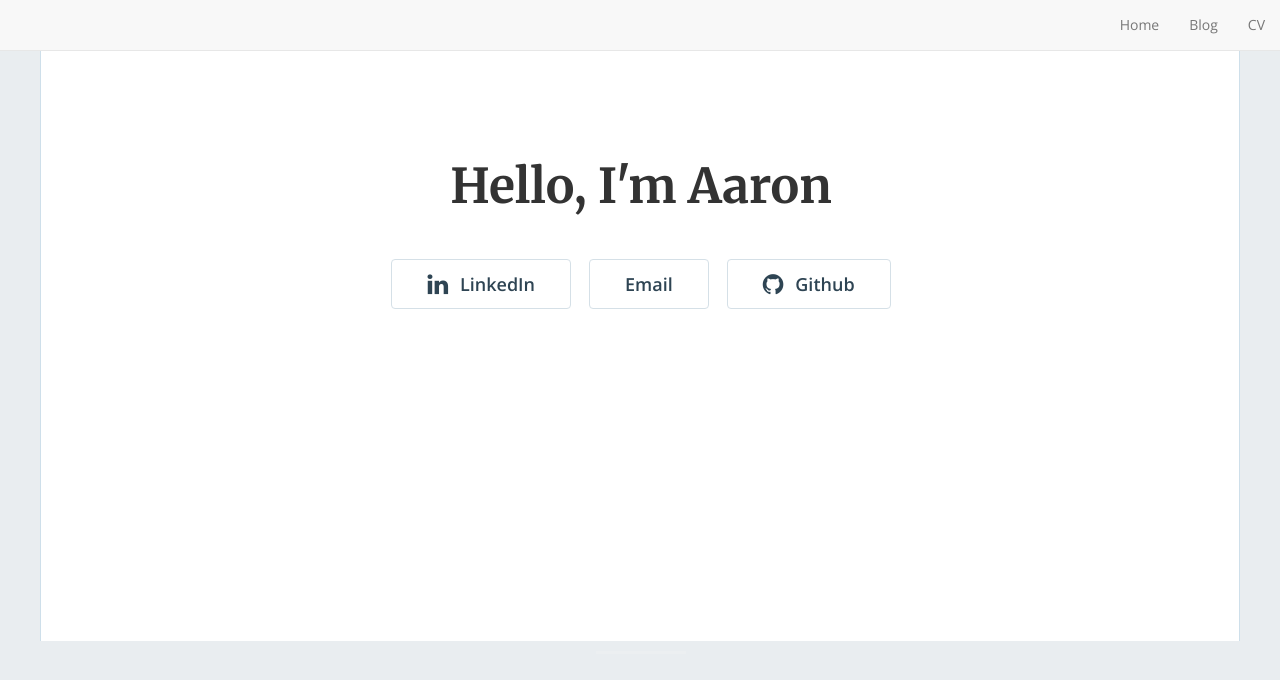
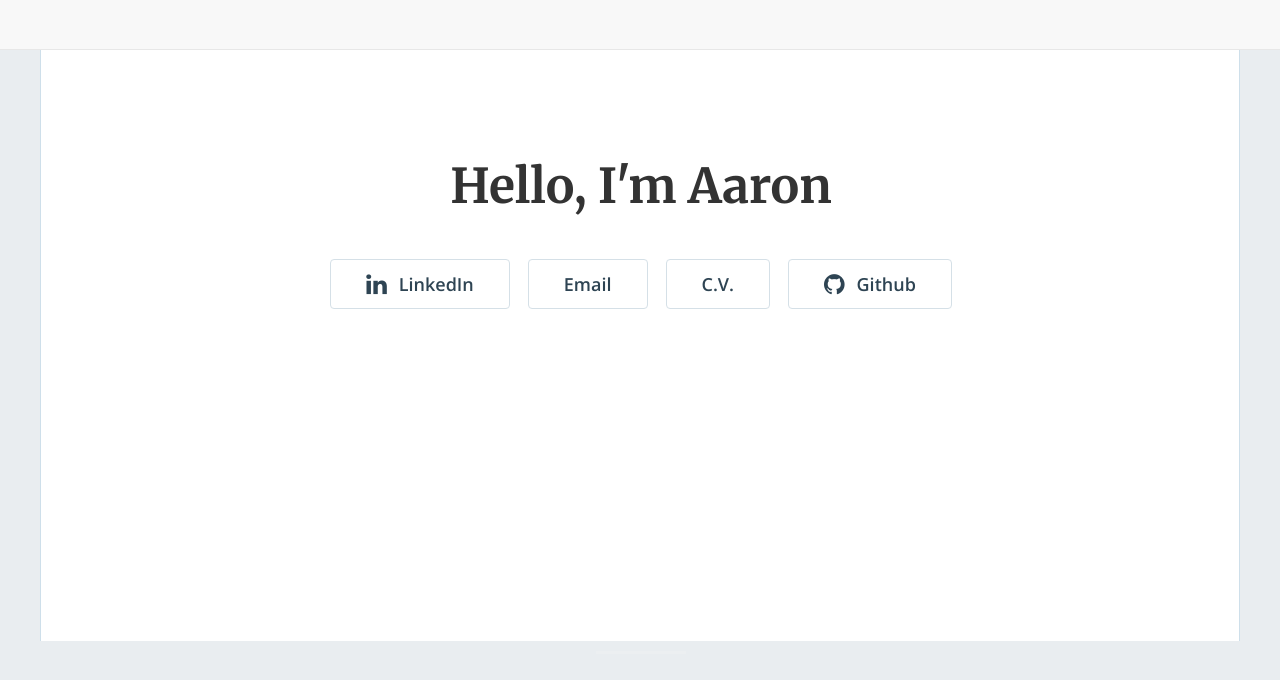
Before and after one commit to elgrove/business_card, a plain HTML site: page index.html in a window 1280 px wide. Drawn offline with nearby package versions, Linux system fonts and the light colour scheme.

Commit message:
2022-11-15

```diff
--- a/index.html
+++ b/index.html
@@ -52,15 +52,15 @@
           <ul class="nav navbar-nav navbar-right">
 
             <li>
-              <a href="/">Home</a>
+              <a href="/"></a>
             </li>
 
             <li>
-              <a href="https://blog.elgrove.xyz">Blog</a>
+              <a href=""></a>
             </li>
 
             <li>
-              <a href="https://cv.elgrove.xyz">CV</a>
+              <a href=""></a>
             </li>
 
           </ul>
@@ -92,8 +92,9 @@
                   class="fa fa-linkedin fa-lg"></i>LinkedIn</button></a>
 
 
-            <a href="mailto:hello@elgrove.xyz"><button class="btn btn-default btn-lg">Email</button></a>
+            <a href="mailto:hello@lgrv.net"><button class="btn btn-default btn-lg">Email</button></a>
 
+            <a href="https://cv-a8d17f3e-9d60-4476-bdba-a8f1c7929111.s3.eu-west-1.amazonaws.com/Aaron+Lovegrove+CV.pdf"><button class="btn btn-default btn-lg">C.V.</button></a>
 
             <a href="https://github.com/elgrove"><button class="btn btn-default btn-lg"><i
                   class="fa fa-github fa-lg"></i>Github</button></a>
```
